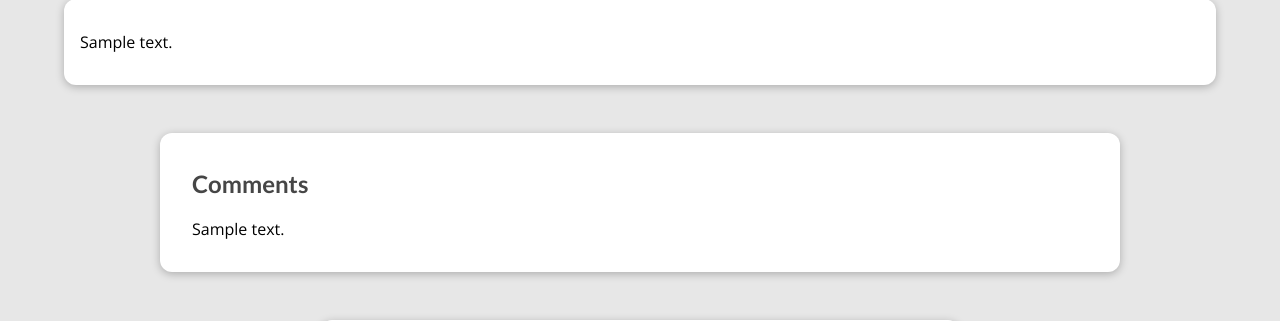
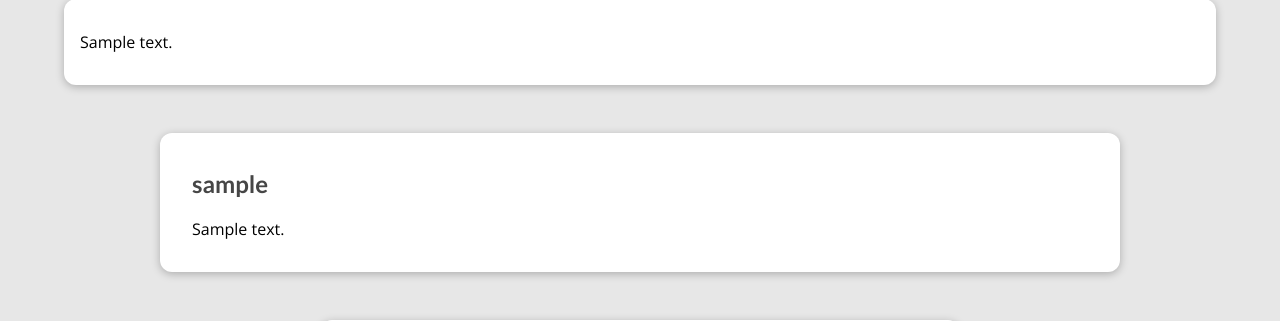
Before and after one commit to stanislavtz/blog, a Django app: a page that uses blog/templates/blog/post-details.html in a window 1280 px wide. Shown: the part 529-850 px from the top of the page. Run offline with Django 5.2, Linux system fonts and the light colour scheme; tables that the repository leaves empty hold one stand-in row (values such as "Sample post"); grey boxes marked "Sample" are stand-in pictures.

Commit message:
Refactor comments list section

```diff
--- a/blog/templates/blog/post-details.html
+++ b/blog/templates/blog/post-details.html
@@ -42,10 +42,12 @@
     </main>
 
     <section id="comments">
-        <h2>Comments</h2>
         <ul>
             {% for comment in post_comments %}
-                <li>{{ comment.text }}</li>
+                <li>
+                    <h2>{{ comment.user_name }}</h2>
+                    <p>{{ comment.text|linebreaks }}</p>
+                </li>
             {% empty %}
                 <p>No comments available yet</p>
             {% endfor %}
```
